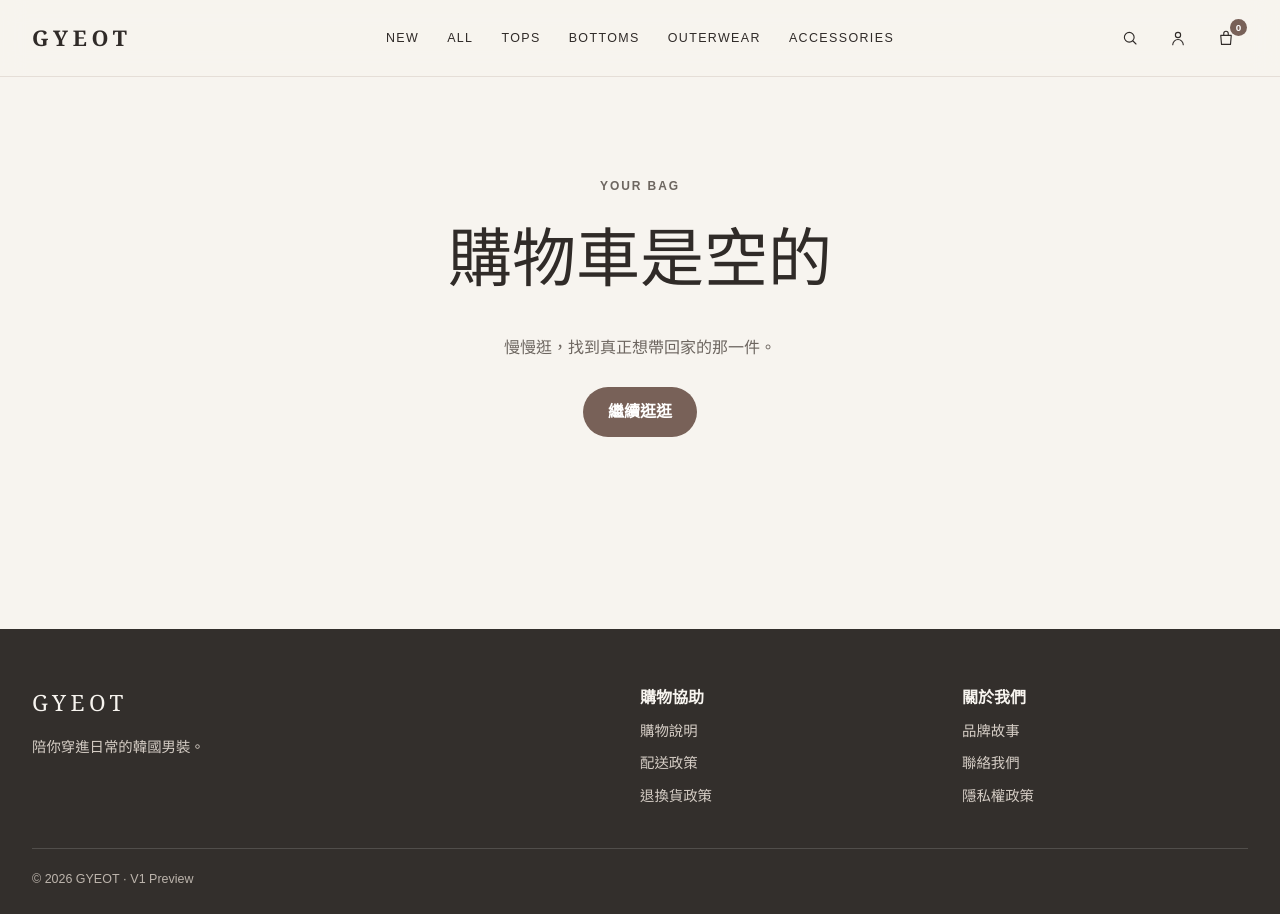
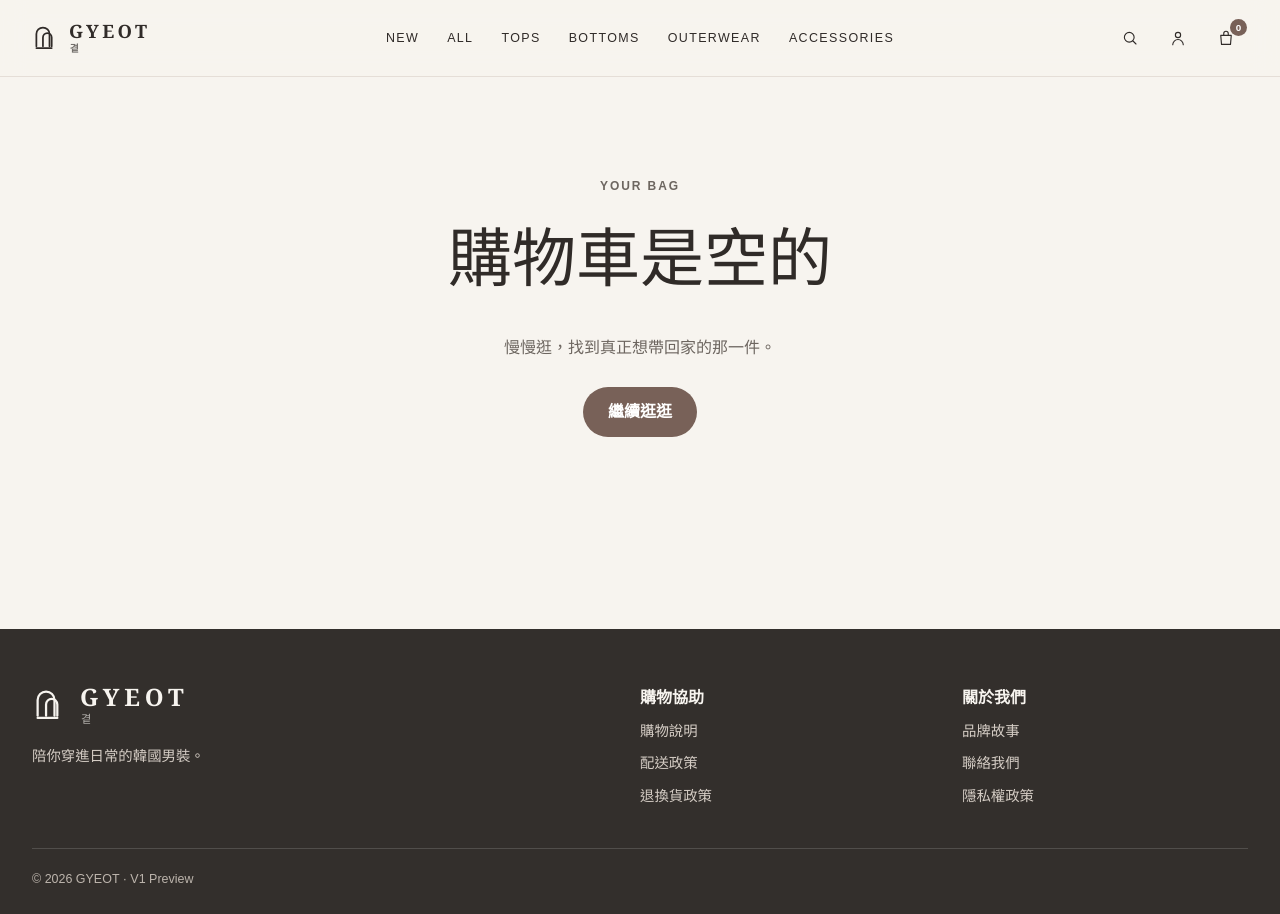
Before and after one commit to smartenginetw-oss/korean-selection-store, a Next.js app: page /cart in a window 1280 px wide. Built offline with nearby package versions, Linux system fonts and the light colour scheme.

Commit message:
feat: add GYEOT trademark lockup

```diff
--- a/src/components/admin-shell.module.css
+++ b/src/components/admin-shell.module.css
@@ -1,2 +1,2 @@
-.shell { min-height: 100vh; background: #f3f0eb; }.sidebar { display: none; }.content { min-width: 0; }.header { height: 64px; padding: 0 20px; display: flex; align-items: center; justify-content: space-between; background: var(--color-surface); border-bottom: 1px solid var(--color-border); }.admin { font-size: .82rem; }.content main { padding: 22px 16px 60px; }.logo { display: block; padding: 24px; font-size: 1.2rem; letter-spacing: .18em; }.logo small { display: block; margin-top: 4px; font-family: Arial,sans-serif; font-size: .55rem; letter-spacing: .15em; color: var(--color-text-muted); }.sidebar nav { display: grid; padding: 8px 12px; }.sidebar nav a { padding: 9px 12px; border-radius: var(--radius-md); font-size: .88rem; }.sidebar nav a:hover { background: var(--color-surface-muted); }.storeLink { position: absolute; bottom: 22px; left: 24px; color: var(--color-text-secondary); font-size: .8rem; }
+.shell { min-height: 100vh; background: #f3f0eb; }.sidebar { display: none; }.content { min-width: 0; }.header { height: 64px; padding: 0 20px; display: flex; align-items: center; justify-content: space-between; background: var(--color-surface); border-bottom: 1px solid var(--color-border); }.admin { font-size: .82rem; }.content main { padding: 22px 16px 60px; }.brand { padding: 24px; }.sidebar nav { display: grid; padding: 8px 12px; }.sidebar nav a { padding: 9px 12px; border-radius: var(--radius-md); font-size: .88rem; }.sidebar nav a:hover { background: var(--color-surface-muted); }.storeLink { position: absolute; bottom: 22px; left: 24px; color: var(--color-text-secondary); font-size: .8rem; }
 @media (min-width: 900px) { .shell { display: grid; grid-template-columns: 230px 1fr; }.sidebar { position: sticky; top: 0; height: 100vh; display: block; background: var(--color-surface); border-right: 1px solid var(--color-border); }.header { height: 72px; padding-inline: 32px; }.content main { padding: 34px 32px 70px; } }
--- a/src/components/admin-shell.tsx
+++ b/src/components/admin-shell.tsx
@@ -1,4 +1,5 @@
 import Link from "next/link";
+import { BrandLockup } from "@/components/brand-lockup";
 import styles from "./admin-shell.module.css";
 
 const sections = [
@@ -8,5 +9,5 @@ const sections = [
 ];
 
 export function AdminShell({ children }: { children: React.ReactNode }) {
-  return <div className={styles.shell}><aside className={styles.sidebar}><Link className={`${styles.logo} serif`} href="/admin">GYEOT <small>ADMIN</small></Link><nav>{sections.map(([label, href]) => <Link key={href} href={href}>{label}</Link>)}</nav><Link className={styles.storeLink} href="/">← 回到商城</Link></aside><div className={styles.content}><header className={styles.header}><div><span className="badge badge-preorder">PREVIEW</span></div><div className={styles.admin}>管理員 Demo</div></header><main>{children}</main></div></div>;
+  return <div className={styles.shell}><aside className={styles.sidebar}><div className={styles.brand}><BrandLockup href="/admin" size="md" /></div><nav>{sections.map(([label, href]) => <Link key={href} href={href}>{label}</Link>)}</nav><Link className={styles.storeLink} href="/">← 回到商城</Link></aside><div className={styles.content}><header className={styles.header}><div><span className="badge badge-preorder">PREVIEW</span></div><div className={styles.admin}>管理員 Demo</div></header><main>{children}</main></div></div>;
 }
--- /dev/null
+++ b/src/components/brand-lockup.module.css
@@ -0,0 +1,13 @@
+.lockup { display: inline-flex; align-items: center; gap: 9px; color: inherit; line-height: 1; }
+.mark { display: inline-flex; flex: 0 0 auto; width: 28px; height: 28px; }
+.mark svg { width: 100%; height: 100%; }
+.wordmark { display: grid; gap: 4px; min-width: 0; }
+.name { font-family: Georgia, "Noto Serif TC", serif; font-size: 1.15rem; font-weight: 600; letter-spacing: .18em; }
+.korean { padding-left: .08em; color: currentColor; font-family: "Noto Serif TC", Georgia, serif; font-size: .62rem; letter-spacing: .18em; opacity: .66; }
+.sm .mark { width: 22px; height: 22px; }
+.sm .name { font-size: .94rem; letter-spacing: .16em; }
+.sm .korean { font-size: .54rem; }
+.lg { gap: 12px; }
+.lg .mark { width: 36px; height: 36px; }
+.lg .name { font-size: 1.5rem; letter-spacing: .2em; }
+.lg .korean { font-size: .7rem; }
--- /dev/null
+++ b/src/components/brand-lockup.tsx
@@ -0,0 +1,32 @@
+import Link from "next/link";
+import styles from "./brand-lockup.module.css";
+
+type BrandLockupProps = {
+  href?: string;
+  size?: "sm" | "md" | "lg";
+  className?: string;
+};
+
+function BrandContent() {
+  return <>
+    <span className={styles.mark} aria-hidden="true">
+      <svg viewBox="0 0 64 64" fill="none" stroke="currentColor" strokeWidth="4" strokeLinecap="round" strokeLinejoin="round">
+        <path d="M10 51V23a15 15 0 0 1 30 0v28" />
+        <path d="M25 51V31a10 10 0 0 1 20 0v20" />
+        <path d="M10 55h35" />
+      </svg>
+    </span>
+    <span className={styles.wordmark}>
+      <span className={styles.name}>GYEOT</span>
+      <span className={styles.korean}>곁</span>
+    </span>
+  </>;
+}
+
+export function BrandLockup({ href, size = "md", className = "" }: BrandLockupProps) {
+  const classNames = `${styles.lockup} ${styles[size]} ${className}`.trim();
+  const label = "GYEOT 곁";
+  return href
+    ? <Link className={classNames} href={href} aria-label={label}><BrandContent /></Link>
+    : <div className={classNames} aria-label={label}><BrandContent /></div>;
+}
--- a/src/components/store-footer.tsx
+++ b/src/components/store-footer.tsx
@@ -1,10 +1,11 @@
 import Link from "next/link";
+import { BrandLockup } from "@/components/brand-lockup";
 import styles from "./store-footer.module.css";
 
 export function StoreFooter() {
   return <footer className={styles.footer}>
     <div className={`container ${styles.grid}`}>
-      <div><div className={`${styles.logo} serif`}>GYEOT</div><p>陪你穿進日常的韓國男裝。</p></div>
+      <div><BrandLockup size="lg" /><p>陪你穿進日常的韓國男裝。</p></div>
       <div><strong>購物協助</strong><Link href="/shopping-guide">購物說明</Link><Link href="/shipping">配送政策</Link><Link href="/returns">退換貨政策</Link></div>
       <div><strong>關於我們</strong><Link href="/about">品牌故事</Link><Link href="/contact">聯絡我們</Link><Link href="/privacy">隱私權政策</Link></div>
     </div>
--- a/src/components/store-header.tsx
+++ b/src/components/store-header.tsx
@@ -2,6 +2,7 @@
 
 import Link from "next/link";
 import { useState } from "react";
+import { BrandLockup } from "@/components/brand-lockup";
 import { useCart } from "@/features/cart/cart-provider";
 import styles from "./store-header.module.css";
 
@@ -33,7 +34,7 @@ export function StoreHeader() {
         <button className={styles.menuButton} type="button" aria-expanded={open} aria-controls="mobile-navigation" onClick={() => setOpen((value) => !value)}>
           <span aria-hidden="true">{open ? "×" : "☰"}</span><span className={styles.srOnly}>選單</span>
         </button>
-        <Link className={`${styles.logo} serif`} href="/">GYEOT</Link>
+        <BrandLockup href="/" size="md" className={styles.logo} />
         <nav className={styles.desktopNav} aria-label="主要導覽">
           {navigation.map(([label, href]) => <Link key={label} href={href}>{label}</Link>)}
         </nav>
```
Also changed, not shown: public/brand/gyeot-wordmark.svg (added), 1 other file (tests, documents, lock files or other folders).
